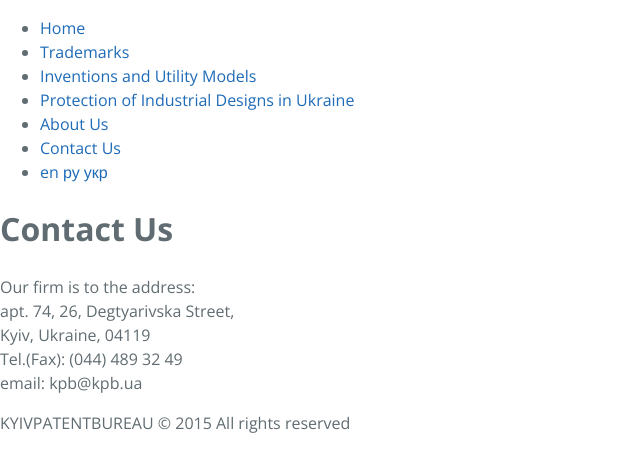
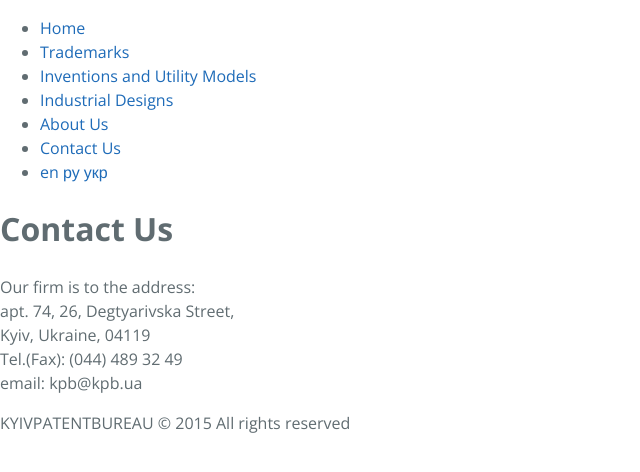
Before and after one commit to Mindshine/patent, a Jekyll site: the page built from _posts/en/pages/2000-01-01-contact.html, in a window 1280 px wide. Shown: the top 472 px of the page, without its empty margins (0-640 px from the left). Built offline with Jekyll 4.4.1, drawn with Linux system fonts in a browser that asks for light colours; Markdown is read by kramdown in place of the engine named in the settings.

Commit message:
Update navigation.yml

```diff
--- a/_data/navigation.yml
+++ b/_data/navigation.yml
@@ -9,7 +9,7 @@
     title: "Inventions and Utility Models"
     url:   "/en/inventions.html"
   designs:
-    title: "Protection of Industrial Designs in Ukraine"
+    title: "Industrial Designs"
     url:   "/en/designs.html"
   about:
     title: "About Us"
```
